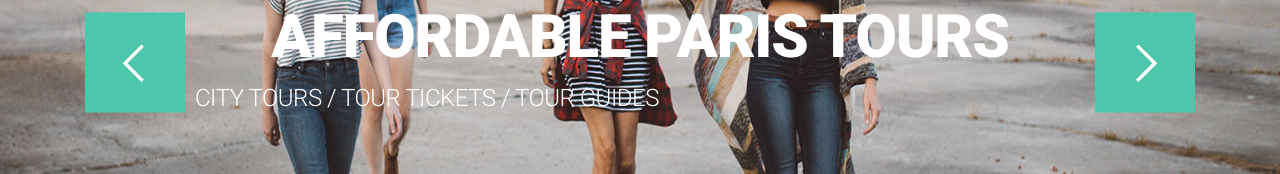
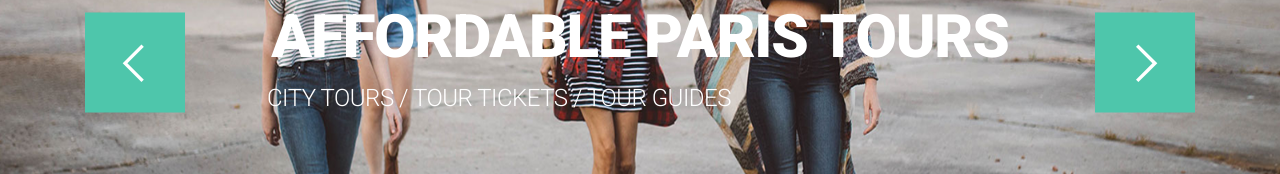
Before and after one commit to Oleksandr987/goit-fe-course, a plain HTML site: page html-css/module-5/index.html in a window 1280 px wide. Shown: the part 341-515 px from the top of the page. Drawn offline with Linux system fonts and the light colour scheme.

Commit message:
added px

```diff
--- a/html-css/module-5/css/style.css
+++ b/html-css/module-5/css/style.css
@@ -173,7 +173,7 @@ h1::first-letter {
     line-height: 54px;
     letter-spacing: -0.48px;
     color: #ffffff;
-    margin-left: 110px;
+    margin-left: 182px;
 
 }
 
```
